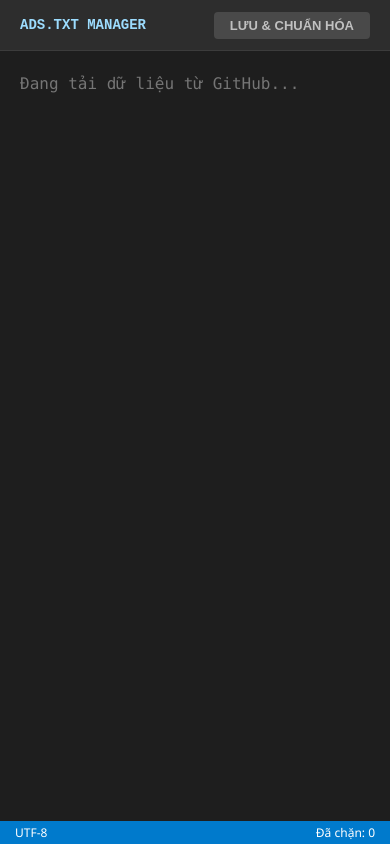
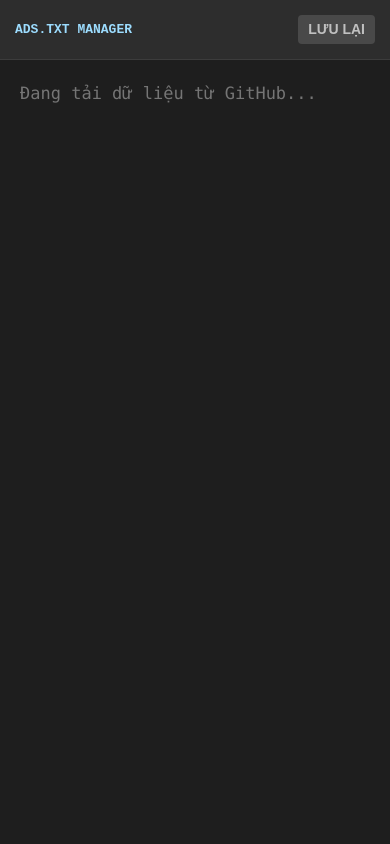
Before and after one commit to GHIMTUI/ghimtui.github.io, a website: page web/ads.html in a window 390 px wide. Drawn offline with Linux system fonts and the light colour scheme; no server answers.

Commit message:
Enhance ads.html for responsive design and layout
Updated viewport meta tag for better compatibility and added CSS variables for responsive design. Adjusted styles for various elements to improve layout and usability.

```diff
--- a/web/ads.html
+++ b/web/ads.html
@@ -2,11 +2,16 @@
 <html lang="vi">
 <head>
     <meta charset="UTF-8">
-    <meta name="viewport" content="width=device-width, initial-scale=1.0, maximum-scale=1.0, user-scalable=no">
+    <meta name="viewport" content="width=device-width, initial-scale=1.0, maximum-scale=1.0, user-scalable=no, viewport-fit=cover">
     <title>Ads.txt Fullscreen Editor</title>
     <style>
+        :root {
+            /* Sử dụng dvh để tự động thích ứng với thanh công cụ trình duyệt */
+            --app-height: 100vh;
+        }
+
         html, body {
-            height: 100%;
+            height: 100dvh; /* Ưu tiên dvh cho trình duyệt hiện đại */
             margin: 0;
             padding: 0;
             overflow: hidden;
@@ -18,39 +23,55 @@
         .editor-container {
             display: flex;
             flex-direction: column;
-            height: 100vh;
+            height: 100%;
+            width: 100%;
+            position: relative;
         }
 
         .toolbar {
             background-color: #2d2d2d;
             color: #ccc;
-            padding: 0 20px;
-            height: 50px;
+            padding: 0 15px;
+            height: 60px;
+            min-height: 60px;
             display: flex;
             justify-content: space-between;
             align-items: center;
             border-bottom: 1px solid #3c3c3c;
             z-index: 100;
+            box-sizing: border-box;
         }
 
         .info-path {
             font-family: monospace;
-            font-size: 14px;
+            font-size: 13px;
             color: #9cdcfe;
             font-weight: bold;
+            margin-right: 10px;
+            overflow: hidden;
+            text-overflow: ellipsis;
+            white-space: nowrap;
         }
 
         button {
             background-color: #28a745;
             color: white;
             border: none;
-            padding: 6px 16px;
-            font-size: 13px;
+            padding: 6px 10px;
+            font-size: 14px;
             font-weight: bold;
             border-radius: 4px;
             cursor: pointer;
             transition: all 0.2s;
-            white-space: nowrap;
+            white-space: normal;
+            word-wrap: break-word;
+            max-width: 120px;
+            line-height: 1.2;
+            text-align: center;
+            display: flex;
+            align-items: center;
+            justify-content: center;
+            flex-shrink: 0;
         }
 
         button:hover:not(:disabled) {
@@ -63,28 +84,29 @@
             opacity: 0.7;
         }
 
+        .textarea-wrapper {
+            flex: 1;
+            position: relative;
+            overflow: hidden;
+            background-color: #1e1e1e;
+        }
+
         textarea {
-            flex: 1;
             width: 100%;
+            height: 100%;
             border: none;
-            padding: 20px;
+            /* Thêm padding-bottom lớn để không bị che bởi thanh điều hướng khi cuộn xuống cuối */
+            padding: 20px 20px 5px 20px;
             background-color: #1e1e1e;
             color: #d4d4d4;
             font-family: 'Consolas', 'Monaco', 'Courier New', monospace;
-            font-size: 16px;
+            font-size: 17px;
             line-height: 1.6;
             outline: none;
             resize: none;
             box-sizing: border-box;
-        }
-
-        .status-bar {
-            background-color: #007acc;
-            color: white;
-            padding: 3px 15px;
-            font-size: 12px;
-            display: flex;
-            justify-content: space-between;
+            display: block;
+            -webkit-overflow-scrolling: touch;
         }
     </style>
 </head>
@@ -94,21 +116,18 @@
     <div class="toolbar">
         <div class="info-path">ADS.TXT MANAGER</div>
         <div class="actions">
-            <button id="svBtn" disabled>LƯU & CHUẨN HÓA</button>
+            <button id="svBtn" disabled>LƯU LẠI</button>
         </div>
     </div>
 
+    <div class="textarea-wrapper">
         <textarea id="txtAr" spellcheck="false" placeholder="Đang tải dữ liệu từ GitHub..."></textarea>
-
-    <div class="status-bar">
-        <span>UTF-8</span>
-        <span id="ruleCt">Đã chặn: 0</span>
     </div>
 </div>
 
 <script>
 (function() {
-    // Ngăn chặn thu phóng
+    // Ngăn chặn thu phóng bằng phím tắt
     document.addEventListener('keydown', function(e) {
         if (e.ctrlKey && (e.key === '=' || e.key === '-' || e.key === '0' || e.key === '+')) {
             e.preventDefault();
@@ -134,26 +153,30 @@
 
     const _dom_ar = document.getElementById('txtAr');
     const _dom_sv = document.getElementById('svBtn');
-    const _dom_rc = document.getElementById('ruleCt');
 
     let _v_sha = null;
-    let _original_rules_flat = ""; // Lưu trữ chuỗi quy tắc gốc để so sánh
+    let _original_rules_flat = "";
 
-    // Hàm lấy danh sách quy tắc sạch (không header, không comment)
     function _get_clean_rules(content) {
     const bad_pfx = /\b(www\.|m\.|dev\.|staging\.|amp\.|api\.|s\.)/g;
+    // Regex mới để loại bỏ || và @@|| ở đầu dòng
+    const adblock_pfx = /^(\|\||@@\|\|)/;
+
     let lines = content.split('\n');
     let grouped_rules = new Map();
     let other_rules = new Set();
 
     lines.forEach(line => {
         line = line.trim();
+        // Bỏ qua dòng trống, comment (! hoặc #) và config [ ]
         if (!line || /^([\[!#])/.test(line)) return;
 
         const css_match = line.match(/^([^#]+)(##|#@#)(.+)$/);
         if (css_match) {
             let [_, doms, sep, sel] = css_match;
-                let clean_doms = doms.split(',').map(d => d.trim().replace(bad_pfx, '')).filter(d => d).sort().join(',');
+            let clean_doms = doms.split(',')
+                .map(d => d.trim().replace(bad_pfx, '').replace(adblock_pfx, '')) // Xử lý cả || trong CSS domain
+                .filter(d => d).sort().join(',');
             if (!clean_doms) return;
 
             let key = `${clean_doms}${sep}`;
@@ -163,7 +186,14 @@
                 if (clean_s) grouped_rules.get(key).add(clean_s);
             });
         } else {
-                let record = line.replace(bad_pfx, '').replace(/,\s*\b(www\.|m\.|dev\.|staging\.|amp\.|api\.|s\.)/g, ', ');
+            // Xử lý các dòng link/domain thông thường
+            let record = line.replace(bad_pfx, '')
+                             .replace(/,\s*\b(www\.|m\.|dev\.|staging\.|amp\.|api\.|s\.)/g, ', ');
+
+            // Nếu bạn muốn đếm chính xác domain, có thể cân nhắc xóa adblock_pfx ở đây
+            // Nhưng thông thường ads.txt của Adblock cần giữ || để có hiệu lực.
+            // Nếu chỉ muốn đếm UNIQUE domain, hãy dùng: .replace(adblock_pfx, '')
+
             if (record) other_rules.add(record);
         }
     });
@@ -177,19 +207,17 @@
 
     return final_rules;
 }
-
     function _standardize_ads(content) {
         const final_rules = _get_clean_rules(content);
         const current_rules_flat = final_rules.join('\n');
 
-        let old_version = "0.0.1";
+        let old_version = "1.0.0";
         const v_match = content.match(/!\s*Version:\s*(\d+)\.(\d+)\.(\d+)/i);
         if (v_match) {
             old_version = `${v_match[1]}.${v_match[2]}.${v_match[3]}`;
         }
 
         let new_version = old_version;
-        // Chỉ tăng phiên bản nếu nội dung quy tắc thay đổi
         if (current_rules_flat !== _original_rules_flat) {
             if (v_match) {
                 let major = parseInt(v_match[1], 10) || 0;
@@ -211,6 +239,7 @@
             "! Description: Chặn quảng cáo",
             `! Updated: ${time_str}`,
             `! Version: ${new_version}`,
+            `! Blocked: ${final_rules.length}`,
             "! ==================",
             ""
         ];
@@ -232,15 +261,6 @@
         };
     }
 
-    _dom_ar.addEventListener('input', () => {
-        const lines = _dom_ar.value.split('\n');
-        const count = lines.filter(l => {
-            const trimmed = l.trim();
-            return trimmed && !/^([\[!#])/.test(trimmed);
-        }).length;
-        _dom_rc.innerText = `Đã chặn: ${count}`;
-    });
-
     async function _sync_down() {
         try {
             const _res = await fetch(_ep_url, {
@@ -256,14 +276,12 @@
                 ).join(''));
 
                 _dom_ar.value = _dec;
-                // Lưu lại trạng thái quy tắc gốc
                 _original_rules_flat = _get_clean_rules(_dec).join('\n');
             } else {
-                _dom_ar.value = "[Adblock Plus 2.0]\n! Version: 0.0.0";
+                _dom_ar.value = "[Adblock Plus 2.0]\n! Version: 1.0.0";
                 _original_rules_flat = "";
             }
             _dom_sv.disabled = false;
-            _dom_ar.dispatchEvent(new Event('input'));
         } catch (err) {
             console.error("Lỗi đồng bộ");
         }
@@ -271,14 +289,9 @@
 
     _dom_sv.addEventListener('click', async () => {
         const result = _standardize_ads(_dom_ar.value);
+        _dom_ar.value = result.content;
 
-        // Cập nhật lại giao diện ngay cả khi không đổi để đảm bảo định dạng đẹp
-        _dom_ar.value = result.content;
-        _dom_ar.dispatchEvent(new Event('input'));
-
-        // Nếu không có thay đổi thực sự trong các quy tắc, không cần đẩy lên GitHub
         if (!result.hasChanged) {
-            console.log("Không có thay đổi quy tắc, bỏ qua cập nhật GitHub.");
             return;
         }
 
@@ -305,7 +318,6 @@
             if (_res.ok) {
                 const _res_data = await _res.json();
                 _v_sha = _res_data.content.sha;
-                // Cập nhật lại mốc so sánh sau khi lưu thành công
                 _original_rules_flat = _get_clean_rules(result.content).join('\n');
             }
         } catch (err) {
```
Lines whose indentation alone changed are shown as unchanged.
